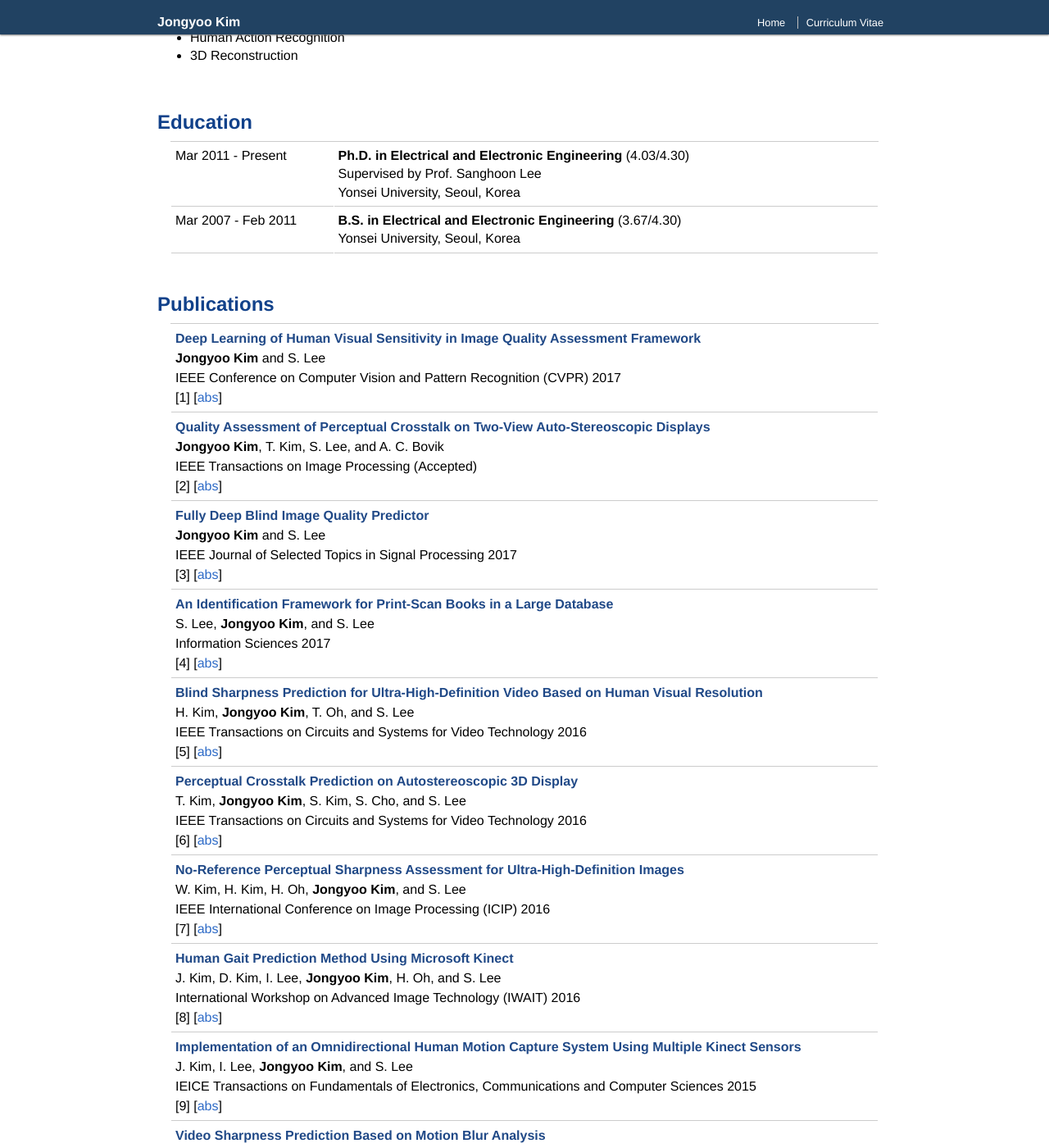
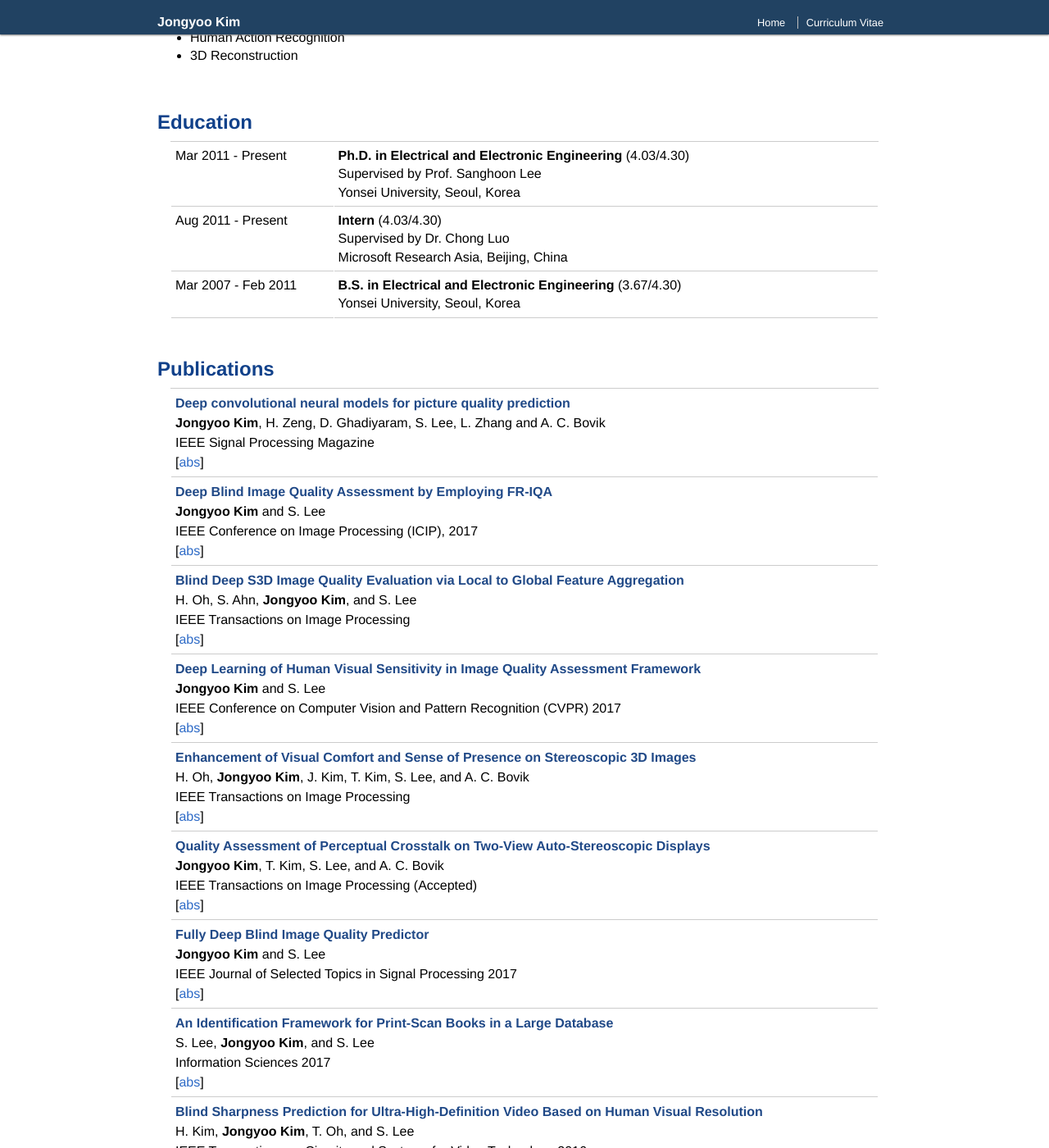
Before and after one commit to jongyookim/jykim.github.io, a Jekyll site: the page built from index.md, in a window 1280 px wide and 1400 px high, scrolled down 434 px. Shown: the whole window at 82% size. Built offline with Jekyll 4.4.1, drawn with Linux system fonts in a browser that asks for light colours; some of the changed text lies outside the part shown.

Commit message:
update CV

```diff
--- a/index.md
+++ b/index.md
@@ -61,6 +62,15 @@
     </td>
   </tr>
   <tr>
+    <th>Aug 2011 - Present</th>
+    <td>
+        <strong>Intern</strong> (4.03/4.30)<br>
+        Supervised by Dr. Chong Luo
+        <br>
+      Microsoft Research Asia, Beijing, China
+    </td>
+  </tr>
+  <tr>
     <th>Mar 2007 - Feb 2011</th>
     <td>
         <strong>B.S. in Electrical and Electronic Engineering</strong> (3.67/4.30)
@@ -79,10 +89,60 @@
 <tr>
 <!--<th><img src="images/publications/kim_deep_2017.png"/></th>-->
 <td>
+    <span class="blue_2"><strong>Deep convolutional neural models for picture quality prediction</strong></span><br>
+    <strong>Jongyoo Kim</strong>, H. Zeng, D. Ghadiyaram, S. Lee, L. Zhang and A. C. Bovik<br>
+    IEEE Signal Processing Magazine<br>
+[<a href='javascript: none'
+    onclick='toggle("abs_kim_deep_spm_2017")'>abs</a>]<br>
+
+<div id="abs_kim_deep_spm_2017" style="text-align: justify; display: none" markdown="1">
+...
+</div>
+
+</td>
+</tr>
+
+
+<tr>
+<!--<th><img src="images/publications/kim_deep_2017.png"/></th>-->
+<td>
+    <span class="blue_2"><strong>Deep Blind Image Quality Assessment by Employing FR-IQA</strong></span><br>
+    <strong>Jongyoo Kim</strong> and S. Lee<br>
+    IEEE Conference on Image Processing (ICIP), 2017<br>
+[<a href='javascript: none'
+    onclick='toggle("abs_kim_deep_icip_2017")'>abs</a>]<br>
+
+<div id="abs_kim_deep_icip_2017" style="text-align: justify; display: none" markdown="1">
+...
+</div>
+
+</td>
+</tr>
+
+
+<tr>
+<!--<th><img src="images/publications/kim_deep_2017.png"/></th>-->
+<td>
+    <span class="blue_2"><strong>Blind Deep S3D Image Quality Evaluation via Local to Global Feature Aggregation</strong></span><br>
+    H. Oh, S. Ahn, <strong>Jongyoo Kim</strong>, and S. Lee<br>
+    IEEE Transactions on Image Processing<br>
+[<a href='javascript: none'
+    onclick='toggle("abs_oh_blind_2017")'>abs</a>]<br>
+
+<div id="abs_oh_blind_2017" style="text-align: justify; display: none" markdown="1">
+...
+</div>
+
+</td>
+</tr>
+
+
+<tr>
+<!--<th><img src="images/publications/kim_deep_2017.png"/></th>-->
+<td>
     <span class="blue_2"><strong>Deep Learning of Human Visual Sensitivity in Image Quality Assessment Framework</strong></span><br>
     <strong>Jongyoo Kim</strong> and S. Lee<br>
     IEEE Conference on Computer Vision and Pattern Recognition (CVPR) 2017<br>
-    [1]
 [<a href='javascript: none'
     onclick='toggle("abs_kim_deep_2017")'>abs</a>]<br>
 
@@ -95,12 +155,28 @@
 
 
 <tr>
+<!--<th><img src="images/publications/kim_deep_2017.png"/></th>-->
+<td>
+    <span class="blue_2"><strong>Enhancement of Visual Comfort and Sense of Presence on Stereoscopic 3D Images</strong></span><br>
+    H. Oh, <strong>Jongyoo Kim</strong>, J. Kim, T. Kim, S. Lee, and A. C. Bovik<br>
+    IEEE Transactions on Image Processing<br>
+[<a href='javascript: none'
+    onclick='toggle("abs_oh_enhancement_2017")'>abs</a>]<br>
+
+<div id="abs_oh_enhancement_2017" style="text-align: justify; display: none" markdown="1">
+...
+</div>
+
+</td>
+</tr>
+
+
+<tr>
 <!--<th><img src="images/publications/kim_quality_2017.png"/></th>-->
 <td>
     <span class="blue_2"><strong>Quality Assessment of Perceptual Crosstalk on Two-View Auto-Stereoscopic Displays</strong></span><br>
     <strong>Jongyoo Kim</strong>, T. Kim, S. Lee, and A. C. Bovik<br>
     IEEE Transactions on Image Processing (Accepted)<br>
-    [2]
 [<a href='javascript: none'
     onclick='toggle("abs_kim_quality_2017")'>abs</a>]<br>
 
@@ -118,7 +194,6 @@
     <span class="blue_2"><strong>Fully Deep Blind Image Quality Predictor</strong></span><br>
     <strong>Jongyoo Kim</strong> and S. Lee<br>
     IEEE Journal of Selected Topics in Signal Processing 2017<br>
-    [3]
 <!--[<a href='javascript: none'
     onclick='toggle("abs_kim_fully_2016")'>abs</a>]<br>-->
 [<a href='javascript: none'
@@ -156,7 +230,6 @@
     <span class="blue_2"><strong>Blind Sharpness Prediction for Ultra-High-Definition Video Based on Human Visual Resolution</strong></span><br>
     H. Kim, <strong>Jongyoo Kim</strong>, T. Oh, and S. Lee<br>
     IEEE Transactions on Circuits and Systems for Video Technology 2016<br>
-    [5]
 [<a href='javascript: none'
     onclick='toggle("abs_kim_blind_2016-1")'>abs</a>]<br>
 
@@ -174,7 +247,6 @@
     <span class="blue_2"><strong>Perceptual Crosstalk Prediction on Autostereoscopic 3D Display</strong></span><br>
     T. Kim, <strong>Jongyoo Kim</strong>, S. Kim, S. Cho, and S. Lee<br>
     IEEE Transactions on Circuits and Systems for Video Technology 2016<br>
-    [6]
 [<a href='javascript: none'
     onclick='toggle("abs_kim_perceptual_2016")'>abs</a>]<br>
 
@@ -192,7 +264,6 @@
     <span class="blue_2"><strong>No-Reference Perceptual Sharpness Assessment for Ultra-High-Definition Images</strong></span><br>
     W. Kim, H. Kim, H. Oh, <strong>Jongyoo Kim</strong>, and S. Lee<br>
     IEEE International Conference on Image Processing (ICIP) 2016<br>
-    [7]
 [<a href='javascript: none'
     onclick='toggle("abs_kim_no-reference_2016")'>abs</a>]<br>
 
@@ -210,7 +281,6 @@
     <span class="blue_2"><strong>Human Gait Prediction Method Using Microsoft Kinect</strong></span><br>
     J. Kim, D. Kim, I. Lee, <strong>Jongyoo Kim</strong>, H. Oh, and S. Lee<br>
     International Workshop on Advanced Image Technology (IWAIT) 2016<br>
-    [8]
 [<a href='javascript: none'
     onclick='toggle("abs_kim_human_2016")'>abs</a>]<br>
 
@@ -229,7 +299,6 @@
     <span class="blue_2"><strong>Implementation of an Omnidirectional Human Motion Capture System Using Multiple Kinect Sensors</strong></span><br>
     J. Kim, I. Lee, <strong>Jongyoo Kim</strong>, and S. Lee<br>
     IEICE Transactions on Fundamentals of Electronics, Communications and Computer Sciences 2015<br>
-    [9]
 [<a href='javascript: none'
     onclick='toggle("abs_kim_implementation_2015")'>abs</a>]<br>
 
```
Also changed, not shown: other parts of index.md (+1 -6 lines), 1 other file.
